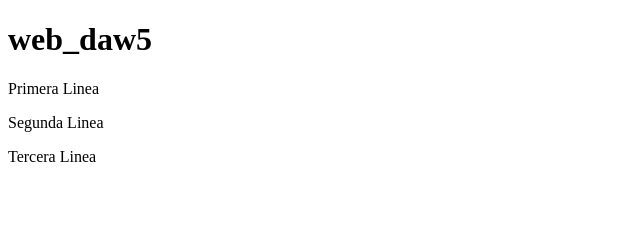
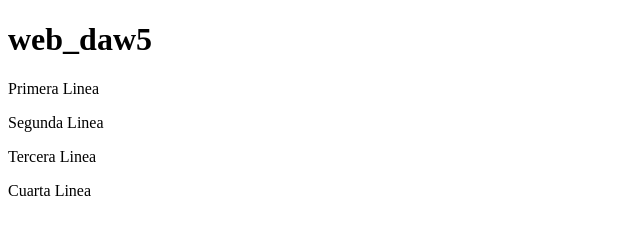
Before and after one commit to AdrianFernandezPerez/repositorio_remoto, a plain HTML site: page index.html in a window 1280 px wide. Shown: the whole page, without its empty margins (0-640 px from the left). Drawn offline with Linux system fonts and the light colour scheme.

Commit message:
Cuarta Linea

```diff
--- a/index.html
+++ b/index.html
@@ -14,5 +14,7 @@
     <p>Segunda Linea</p>
 
     <p>Tercera Linea</p>
+
+    <p>Cuarta Linea</p>
 </body>
 </html>
```
